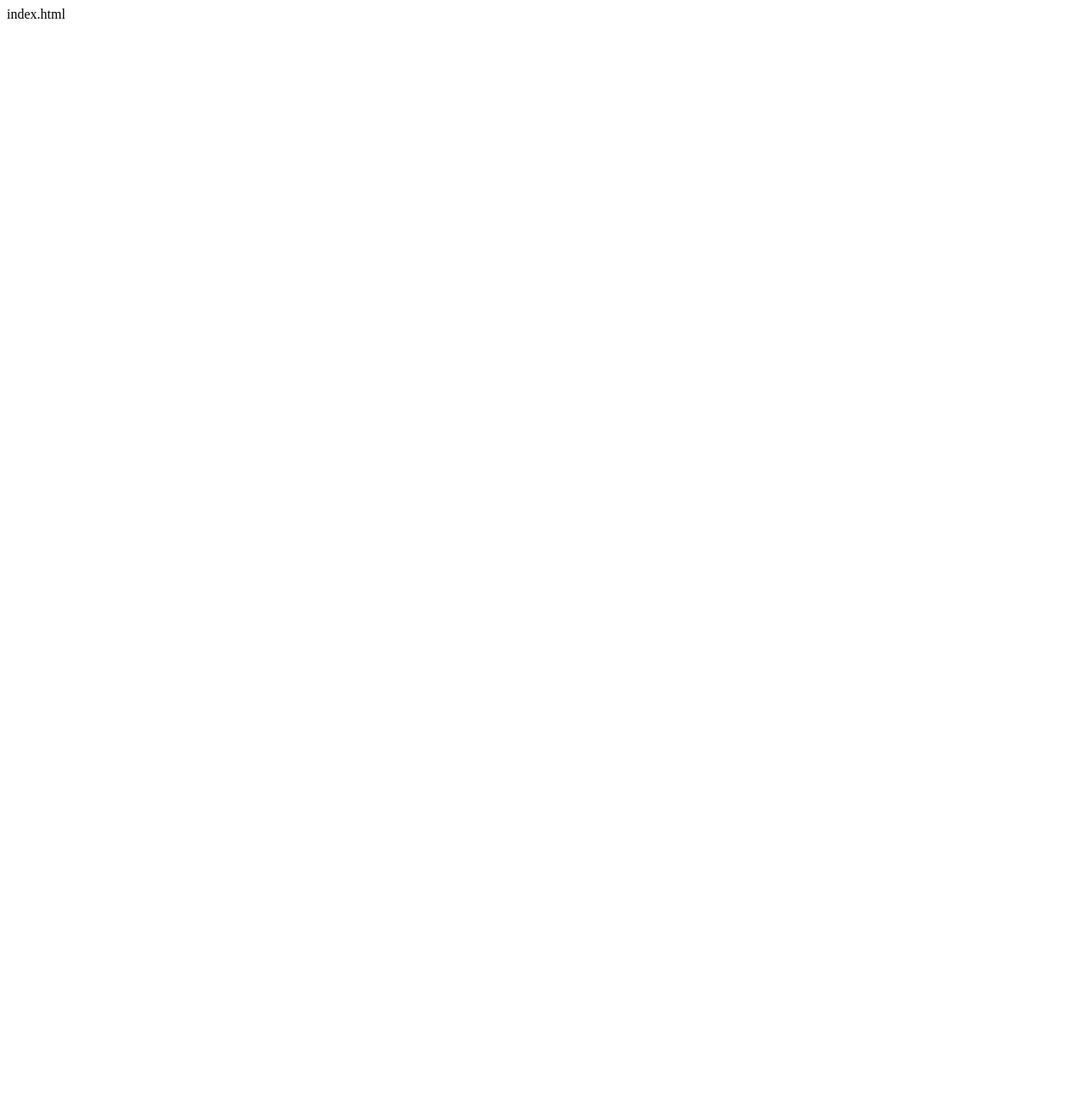
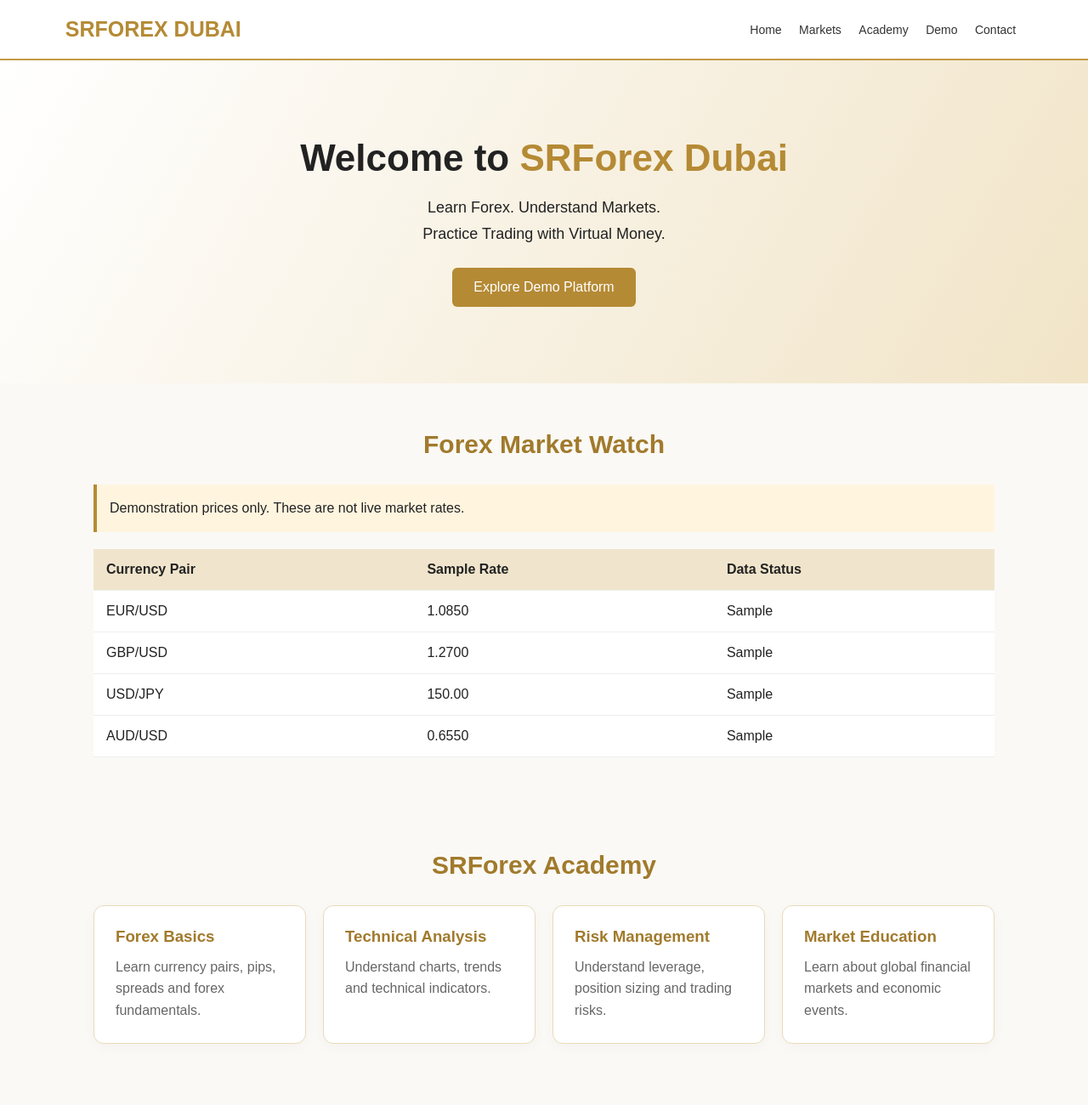
Before and after one commit to sonipratik3112/SRForex-Dubai, a plain HTML site: page index.html in a window 1280 px wide. Shown: the top 1300 px of the page at 85% size. Before the commit the page ends 800 px from the top, so only its background shows below. Drawn offline with Linux system fonts and the light colour scheme.

Commit message:
Add initial HTML structure for SRForex Dubai website
This is the initial commit of the SRForex Dubai website, including the HTML structure, styling, and content for various sections such as the hero, markets, academy, demo, and contact.

```diff
--- a/index.html
+++ b/index.html
@@ -1 +1,230 @@
-index.html
+
+<!DOCTYPE html>
+<html lang="en">
+<head>
+<meta charset="UTF-8">
+<meta name="viewport" content="width=device-width, initial-scale=1.0">
+<title>SRForex Dubai | Official Website</title>
+<meta name="description" content="SRForex Dubai - Forex Education, Market Analysis and Demo Practice">
+
+<style>
+* {
+  margin: 0;
+  padding: 0;
+  box-sizing: border-box;
+}
+body {
+  font-family: Arial, sans-serif;
+  background: #faf9f5;
+  color: #222;
+}
+header {
+  background: white;
+  padding: 20px 6%;
+  border-bottom: 2px solid #c49a45;
+  display: flex;
+  justify-content: space-between;
+  align-items: center;
+  flex-wrap: wrap;
+}
+.logo {
+  font-size: 25px;
+  font-weight: bold;
+  color: #b58a35;
+}
+nav a {
+  text-decoration: none;
+  color: #333;
+  margin: 8px;
+  font-size: 14px;
+}
+.hero {
+  text-align: center;
+  padding: 90px 20px;
+  background: linear-gradient(120deg,#fff,#f1e4c7);
+}
+.hero h1 {
+  font-size: 44px;
+  margin-bottom: 18px;
+}
+.gold {
+  color: #b58a35;
+}
+.hero p {
+  font-size: 18px;
+  line-height: 1.7;
+  margin-bottom: 25px;
+}
+.btn {
+  display: inline-block;
+  background: #b58a35;
+  color: white;
+  padding: 14px 25px;
+  border: none;
+  border-radius: 6px;
+  text-decoration: none;
+  cursor: pointer;
+}
+section {
+  max-width: 1100px;
+  margin: auto;
+  padding: 55px 20px;
+}
+h2 {
+  text-align: center;
+  margin-bottom: 30px;
+  color: #a17a2c;
+  font-size: 30px;
+}
+.grid {
+  display: grid;
+  grid-template-columns: repeat(auto-fit,minmax(220px,1fr));
+  gap: 20px;
+}
+.card {
+  background: white;
+  padding: 25px;
+  border: 1px solid #eadbb9;
+  border-radius: 12px;
+  box-shadow: 0 4px 15px #00000008;
+}
+.card h3 {
+  color: #a17a2c;
+  margin-bottom: 12px;
+}
+.card p {
+  color: #666;
+  line-height: 1.6;
+}
+table {
+  width: 100%;
+  border-collapse: collapse;
+  background: white;
+}
+th,td {
+  padding: 15px;
+  border-bottom: 1px solid #eee;
+  text-align: left;
+}
+th {
+  background: #f0e5cc;
+}
+.notice {
+  background: #fff5df;
+  padding: 15px;
+  border-left: 4px solid #b58a35;
+  line-height: 1.6;
+  margin-bottom: 20px;
+}
+footer {
+  background: #202020;
+  color: white;
+  text-align: center;
+  padding: 35px 15px;
+  line-height: 1.8;
+}
+@media(max-width:600px) {
+  .hero h1 {font-size:32px;}
+  header {gap:15px;}
+  nav a {margin:5px;}
+}
+</style>
+</head>
+
+<body>
+
+<header>
+  <div class="logo">SRFOREX DUBAI</div>
+  <nav>
+    <a href="#home">Home</a>
+    <a href="#markets">Markets</a>
+    <a href="#academy">Academy</a>
+    <a href="#demo">Demo</a>
+    <a href="#contact">Contact</a>
+  </nav>
+</header>
+
+<div class="hero" id="home">
+  <h1>Welcome to <span class="gold">SRForex Dubai</span></h1>
+  <p>
+    Learn Forex. Understand Markets.<br>
+    Practice Trading with Virtual Money.
+  </p>
+  <a href="#demo" class="btn">Explore Demo Platform</a>
+</div>
+
+<section id="markets">
+  <h2>Forex Market Watch</h2>
+  <div class="notice">
+    Demonstration prices only. These are not live market rates.
+  </div>
+  <table>
+    <tr>
+      <th>Currency Pair</th>
+      <th>Sample Rate</th>
+      <th>Data Status</th>
+    </tr>
+    <tr><td>EUR/USD</td><td>1.0850</td><td>Sample</td></tr>
+    <tr><td>GBP/USD</td><td>1.2700</td><td>Sample</td></tr>
+    <tr><td>USD/JPY</td><td>150.00</td><td>Sample</td></tr>
+    <tr><td>AUD/USD</td><td>0.6550</td><td>Sample</td></tr>
+  </table>
+</section>
+
+<section id="academy">
+  <h2>SRForex Academy</h2>
+  <div class="grid">
+    <div class="card">
+      <h3>Forex Basics</h3>
+      <p>Learn currency pairs, pips, spreads and forex fundamentals.</p>
+    </div>
+    <div class="card">
+      <h3>Technical Analysis</h3>
+      <p>Understand charts, trends and technical indicators.</p>
+    </div>
+    <div class="card">
+      <h3>Risk Management</h3>
+      <p>Understand leverage, position sizing and trading risks.</p>
+    </div>
+    <div class="card">
+      <h3>Market Education</h3>
+      <p>Learn about global financial markets and economic events.</p>
+    </div>
+  </div>
+</section>
+
+<section id="demo">
+  <h2>Demo Trading Account</h2>
+  <div class="card">
+    <h3>Virtual Balance: $10,000</h3>
+    <p>This is a virtual practice account. No real money or trades are involved.</p>
+    <br>
+    <button class="btn" onclick="alert('Welcome to SRForex Demo Practice. No real trade was executed.')">
+      Start Demo Practice
+    </button>
+  </div>
+</section>
+
+<section id="contact">
+  <h2>About SRForex Dubai</h2>
+  <div class="card">
+    <h3>Founder: Pratik Soni</h3>
+    <p>
+      SRForex Dubai aims to provide forex education,
+      market awareness and virtual trading practice
+      to an international audience.
+    </p>
+  </div>
+</section>
+
+<footer>
+  <h3>SRFOREX DUBAI</h3>
+  <p>Founder: Pratik Soni</p>
+  <p>Dubai | India | Worldwide</p>
+  <p>Educational website only. No real-money trading,
+  brokerage or guaranteed returns are offered.</p>
+  <p>© 2026 SRForex Dubai. All Rights Reserved.</p>
+</footer>
+
+</body>
+</html>
```
